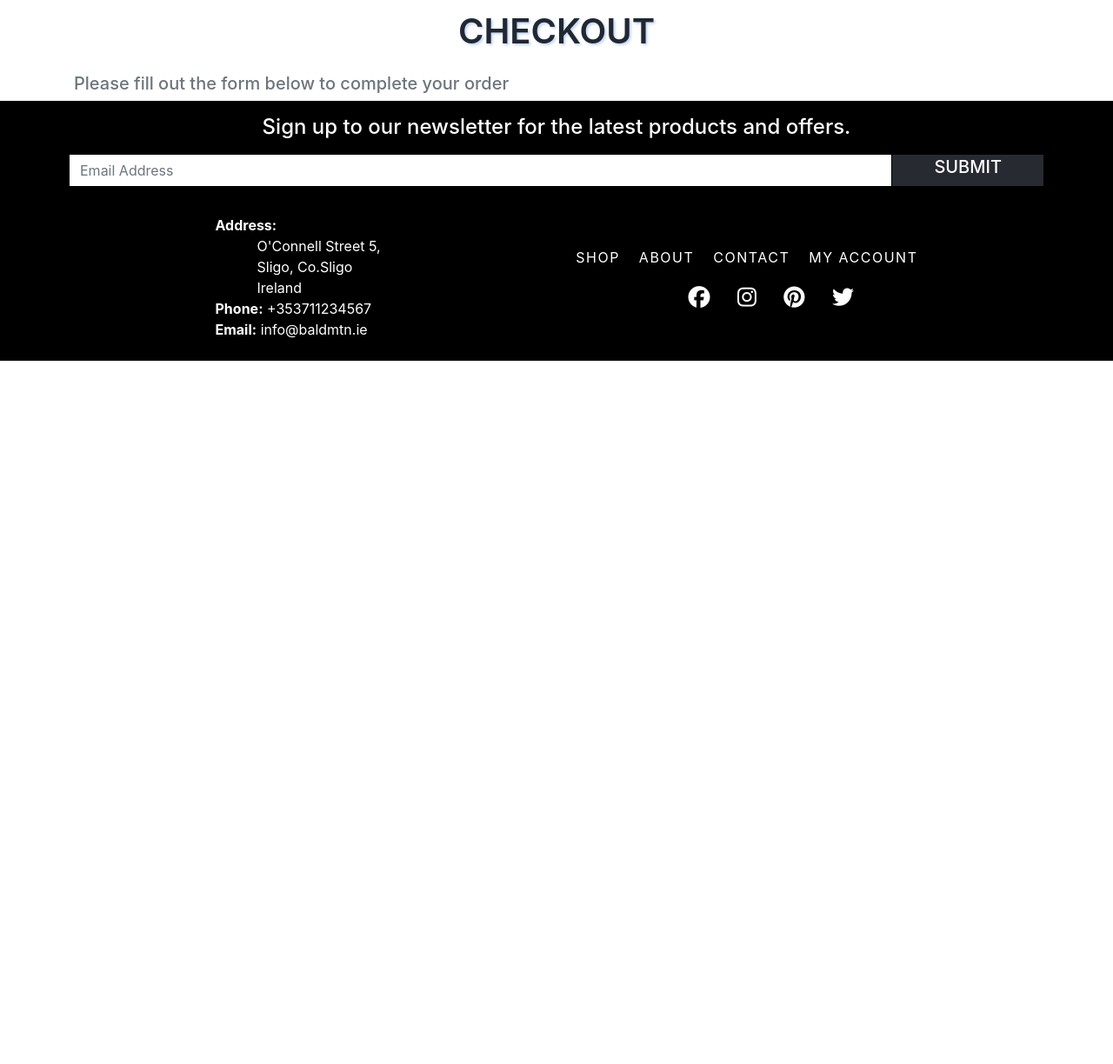
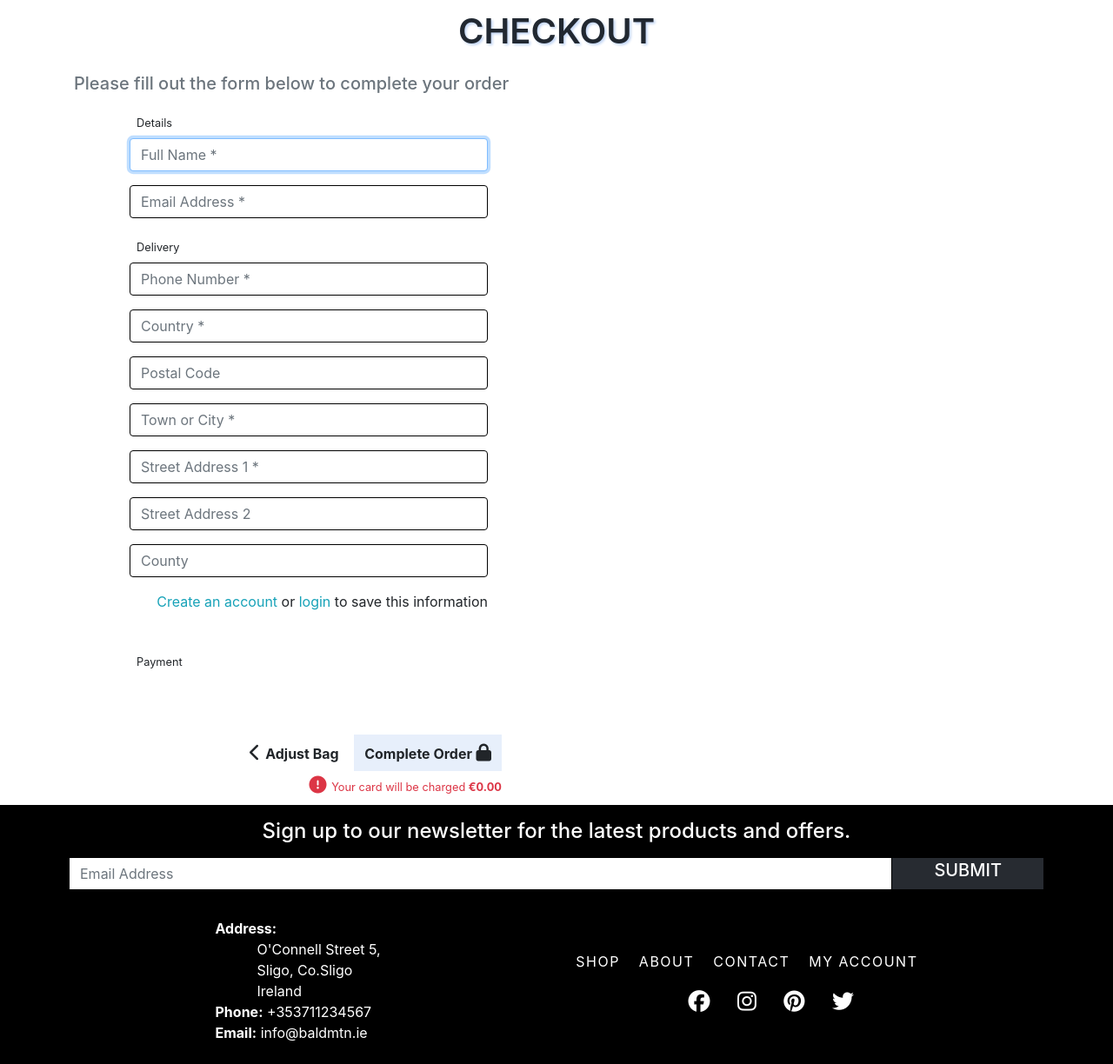
Before and after one commit to annuc1s/Bald_Mtn., a Django app: template checkout/templates/checkout/checkout.html in a window 1280 px wide. Shown: the part 116-1340 px from the top of the page at 87% size. Before the commit the page ends 531 px from the top, so only its background shows below. Run offline with Django 3.2, Linux system fonts and the light colour scheme; the template is opened without the code that fills it: values that come from a table or form of the project are taken from there, others are empty; some libraries are stand-ins or nearby versions.

Commit message:
checkout form created

```diff
--- a/checkout/templates/checkout/checkout.html
+++ b/checkout/templates/checkout/checkout.html
@@ -13,7 +13,65 @@
 
         <div class="row pt-3">
             <div class="col-12 col-lg-6">
-                <h5 class="text-muted">Please fill out the form below to complete your order</h5>
+                <h5 class="text-muted mb-4">Please fill out the form below to complete your order</h5>
+                <form action="{% url 'checkout' %}" method="POST" id="payment-form">
+                    {% csrf_token %}
+                    <fieldset class="rounded-0 px-3 mb-2">
+                        <legend class="fieldset-label small text-black px-2 w-auto">Details</legend>
+                        {{ order_form.full_name | as_crispy_field }}
+                        {{ order_form.email | as_crispy_field }}
+                    </fieldset>
+                    <fieldset class="rounded-0 px-3 mb-5">
+                        <legend class="fieldset-label small text-black px-2 w-auto">Delivery</legend>
+                        {{ order_form.phone_number | as_crispy_field }}
+                        {{ order_form.country | as_crispy_field }}
+                        {{ order_form.postcode | as_crispy_field }}
+                        {{ order_form.town_or_city | as_crispy_field }}
+                        {{ order_form.street_address1 | as_crispy_field }}
+                        {{ order_form.street_address2 | as_crispy_field }}
+                        {{ order_form.county | as_crispy_field }}
+                        <div class="form-check form-check-inline float-right mr-0">
+							{% if user.is_authenticated %}
+								<label class="form-check-label" for="id-save-info">Save this delivery information to my profile</label>
+                                <input class="form-check-input ml-2 mr-0" type="checkbox" id="id-save-info" name="save-info" checked>
+							{% else %}
+								<label class="form-check-label" for="id-save-info">
+                                    <a class="text-info" href="{% url 'account_signup' %}">Create an account</a> or
+                                    <a class="text-info" href="{% url 'account_login' %}">login</a> to save this information
+                                </label>
+							{% endif %}
+						</div>
+                    </fieldset>
+                    <fieldset class="px-3">
+                        <legend class="fieldset-label small text-black px-2 w-auto">Payment</legend>
+                        <!-- A Stripe card element will go here -->
+                        <div class="mb-3" id="card-element"></div>
+
+                        <!-- Used to display form errors -->
+                        <div class="mb-3 text-danger" id="card-errors" role="alert"></div>
+                    </fieldset>
+
+                    <div class="submit-button text-right mt-5 mb-2">
+						<a href="{% url 'view_bag' %}" class="btn btn-outline-black rounded-0">
+							<span class="form-icon">
+								<i class="fas fa-chevron-left"></i>
+							</span>
+							<span class="font-weight-bold">Adjust Bag</span>
+						</a>
+						<button id="submit-button" class="btn btn-black rounded-0">
+							<span class="font-weight-bold">Complete Order</span>
+							<span class="form-icon">
+								<i class="fas fa-lock"></i>
+							</span>
+						</button>
+						<p class="small text-danger my-0">
+							<span class="form-icon">
+								<i class="fas fa-exclamation-circle"></i>
+							</span>
+							<span>Your card will be charged <strong>€{{ grand_total|floatformat:2 }}</strong></span>
+						</p>
+					</div>
+                </form>
             </div>
         </div>
     </div>
--- a/static/css/base.css
+++ b/static/css/base.css
@@ -162,7 +162,8 @@
 .back-to-shop,
 .add-to-bag,
 .secure-checkout,
-.preview-btn {
+.preview-btn,
+#submit-button {
     background-color: rgba(196, 215, 245, 0.4);
     border: rgb(196, 215, 245);
 }
@@ -172,7 +173,8 @@
 .back-to-shop:hover,
 .add-to-bag:hover,
 .secure-checkout:hover,
-.preview-btn:hover {
+.preview-btn:hover,
+#submit-button:hover {
     background-color: rgba(196, 215, 245, 0.8);
 }
 
```
